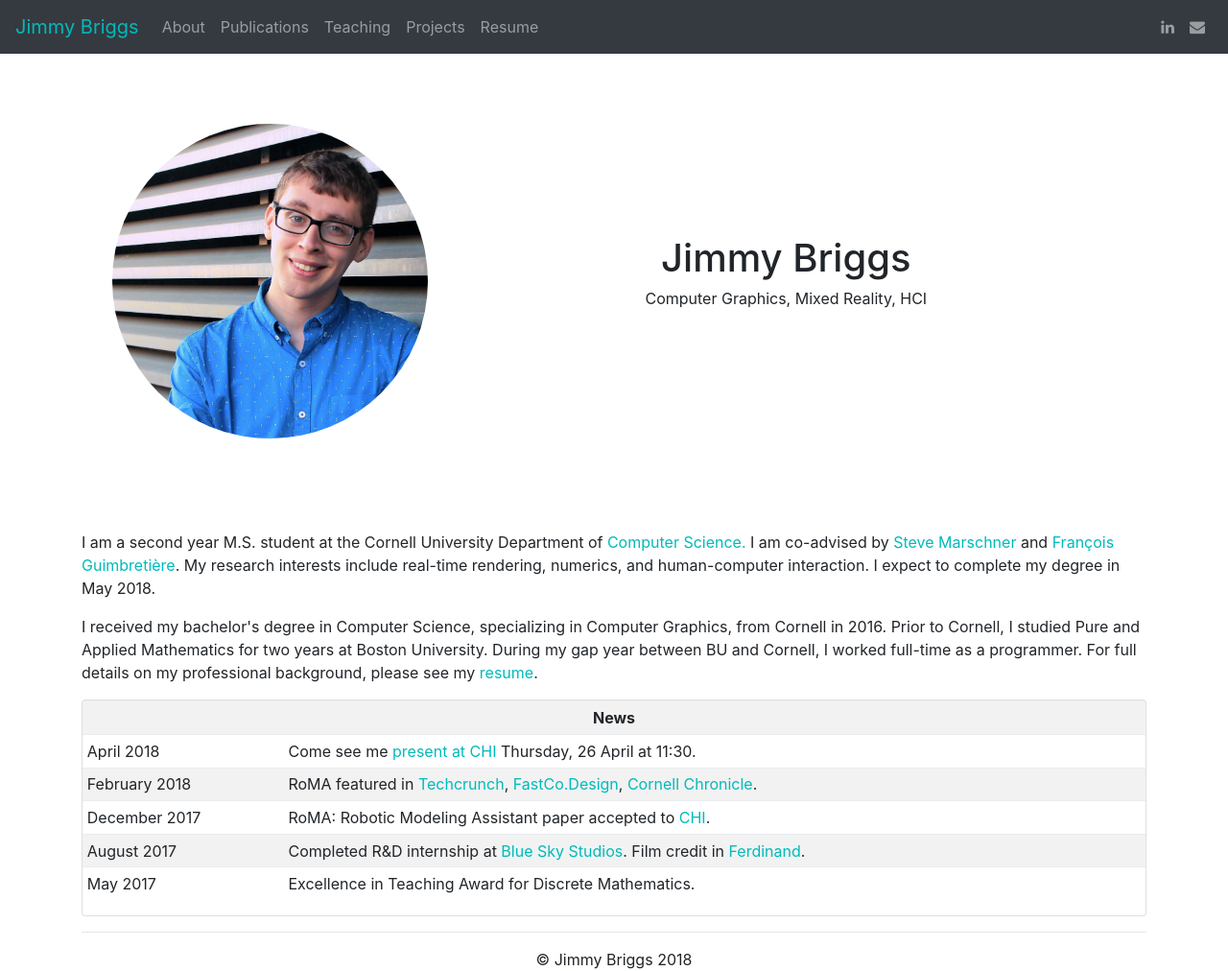
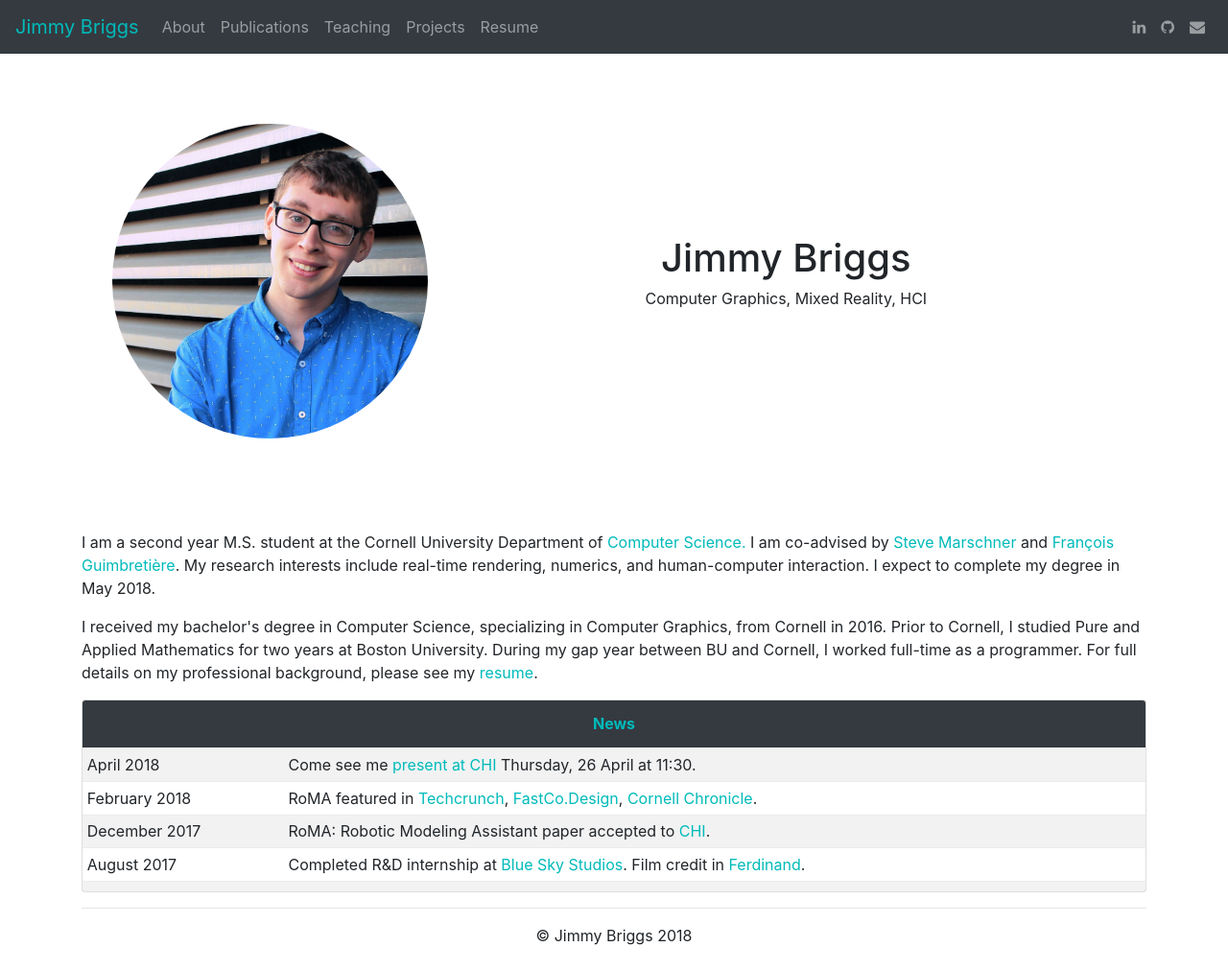
Before and after one commit to jeb482/jimmybriggsnet, a PHP site: page /jimmybriggsnet/ in a window 1280 px wide. Shown: the whole page at 96% size. After the commit the page ends 985 px from the top, so only its background shows below. Run offline with PHP 8.4, Linux system fonts and the light colour scheme; some libraries are stand-ins or nearby versions.

Commit message:
Added github icon. Made news box scroll

```diff
--- a/css/defaults.css
+++ b/css/defaults.css
@@ -38,6 +38,23 @@ body {
   height: auto;
   transition: .5s ease;
   backface-visibility: hidden;
+}
+
+.news-header {
+    color: #00baba;
+    background: #343a40;
+    font-weight: bold;
+    padding: 0 0 10 10 ;
+}
+
+.news {
+    max-height: 150px !important;
+    overflow: auto;
+    padding: 0 0 0 0;
+}
+
+.no-pad-below {
+    padding: 0 0 0 0
 }
 
 .middle {
@@ -159,6 +176,7 @@ a:active {
     box-shadow: 10;
 }
 
+
 .badge-c-sharp{
     background: #5C2E91;
 }
--- a/index.php
+++ b/index.php
@@ -30,6 +30,7 @@
         <p>Computer Graphics, Mixed Reality, HCI</p>
         <p><span class="d-md-none">
         <a class="fa fa-linkedin nav-link" target="_blank" href="https://www.linkedin.com/in/jimmy-briggs/"></a>
+        <a class="fa fa-github nav-link" target="_blank" href="https://www.github.com/jeb482"></a>
         <a class="fa fa-envelope nav-link" target="_blank" href="mailto:jimmy@jimmybriggs.net"></a>
         </span></p>
         </center>
@@ -56,11 +57,18 @@
 
 
     <div class="card">
-    <table class="table table-sm table-striped table-responsive-sm">
-    <th span="col" colspan="2"><center>News</center></th>
+
+    <div class="card-header news-header">
+    <center>News</center>
+    </div>
+
+
+    <div  class="card-body news">
+    <table class="table table-sm table-striped table-responsive-sm news">
     <tr>
     <td>April 2018</th>
-    <td>Come see me <a href="https://chi2018.acm.org/technical-program/?sessionId=-L6UzzYNG4FBOIBsZ2J4&publicationId=-L6UyDWxWiLiWxFQ6eIX">present at CHI</a> Thursday, 26 April at 11:30.</td></tr>
+    <td>Come see me <a href="https://chi2018.acm.org/technical-program/?sessionId=-L6UzzYNG4FBOIBsZ2J4&publicationId=-L6UyDWxWiLiWxFQ6eIX" target="_blank">present at CHI</a> Thursday, 26 April at 11:30.</td></tr>
+
     <tr>
     <td>February 2018</th>
     <td>RoMA featured in <a href="https://techcrunch.com/2018/02/19/combining-augmented-reality-3d-printing-and-a-robotic-arm-to-prototype-in-real-time/" target="_blank">
@@ -77,8 +85,10 @@
     <td>May 2017</th>
     <td>Excellence in Teaching Award for Discrete Mathematics.</td>
     </tr>
+
     </table>
     </div>
+
     </div>
 
     </div>
--- a/navbar.php
+++ b/navbar.php
@@ -26,6 +26,9 @@
       <li  class="nav-item">
       <a class="fa fa-linkedin nav-link" target="_blank" href="https://www.linkedin.com/in/jimmy-briggs/"></a>
       </li>
+      <li  class="nav-item">
+      <a class="fa fa-github nav-link" target="_blank" href="https://www.github.com/jeb482"></a>
+      </li>
       <li class="nav navbar-nav pull-right">
       <a class="fa fa-envelope nav-link" target="_blank" href="mailto:jimmy@jimmybriggs.net"></a>
       </li>
```
